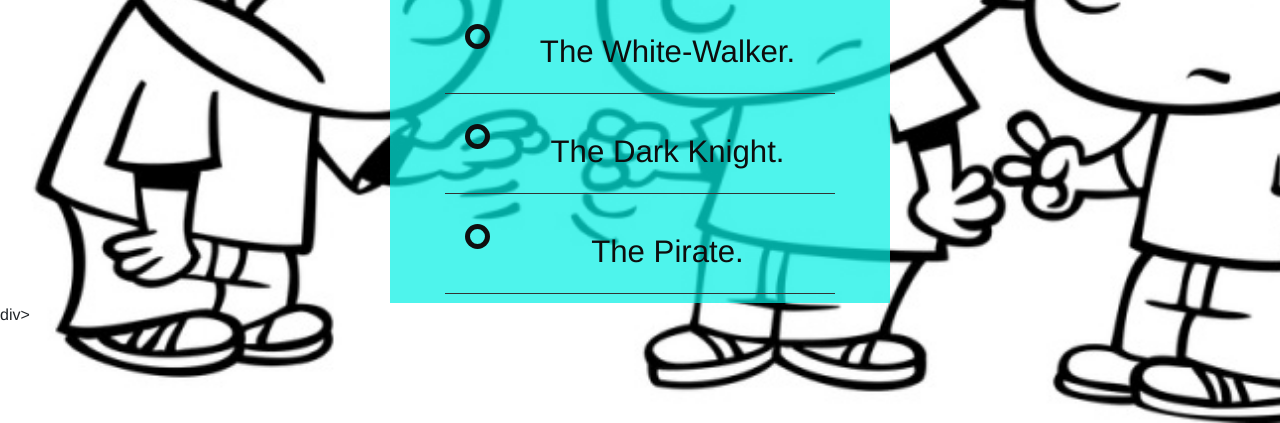
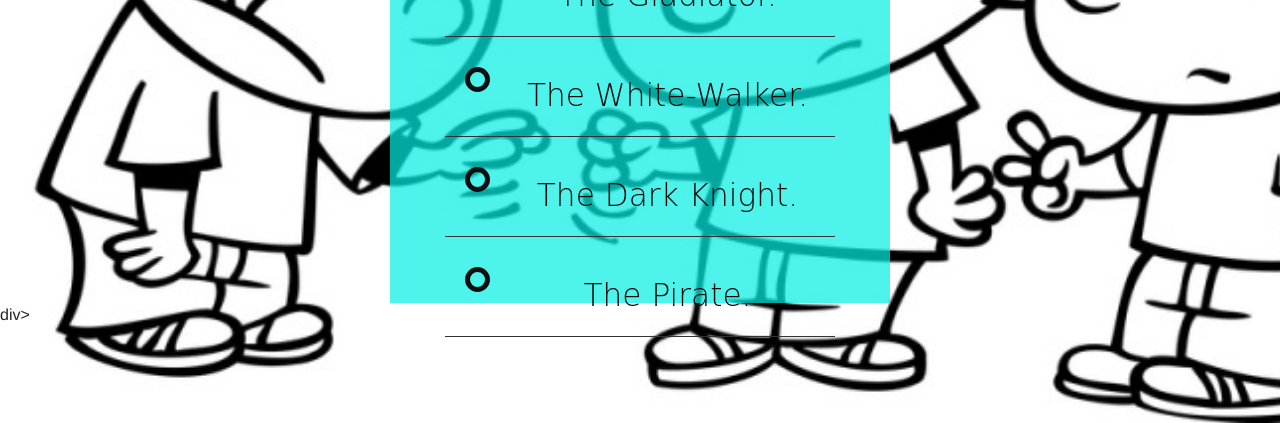
Before and after one commit to Mugala/Rock-Paper-Scissors, a plain HTML site: page index.html in a window 1280 px wide. Shown: the part 517-940 px from the top of the page. Drawn offline with Linux system fonts and the light colour scheme.

```diff
--- a/css/styles.css
+++ b/css/styles.css
@@ -18,6 +18,7 @@ body{
     margin: 0 auto;
     margin-top: 140px;
     text-align: center;
+    font-family: 'Aladin', cursive;
   }
 
   .Login-box, h3 {
@@ -45,7 +46,8 @@ body{
     width: 100%;
     height: 100px;
       border-bottom: 1px solid #333;
-  }
+      font-family: 'Aladin', cursive;
+      }
 
   ul li input[type=radio]{
     position: absolute;
```
Also changed, not shown: css/styles2.css (added).
